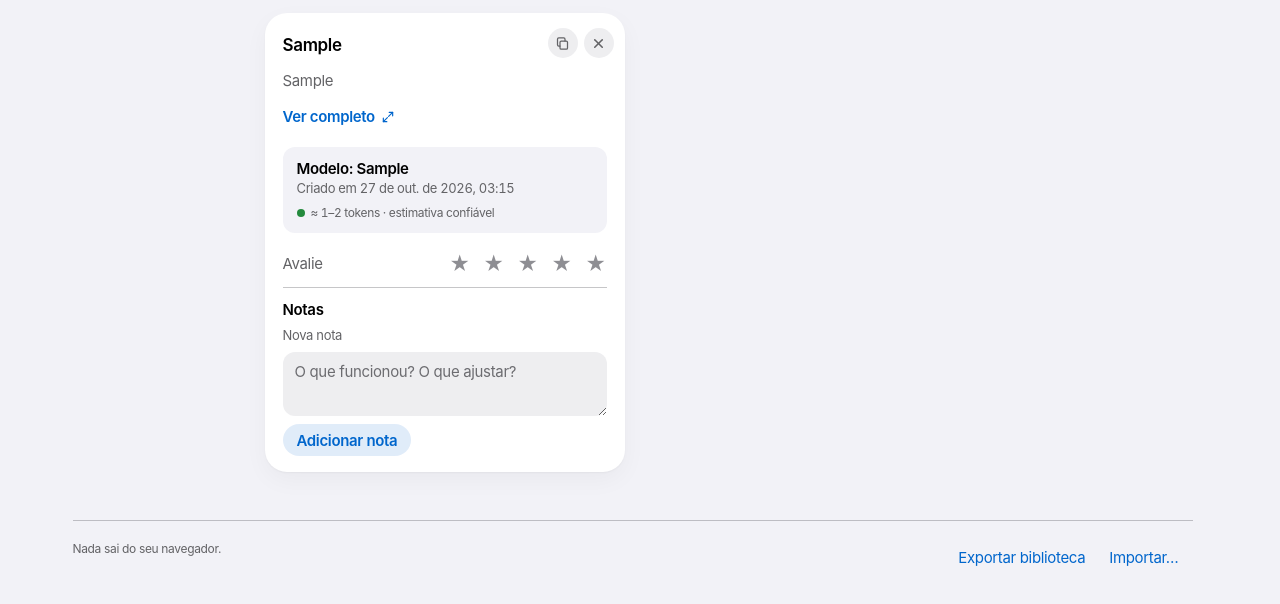
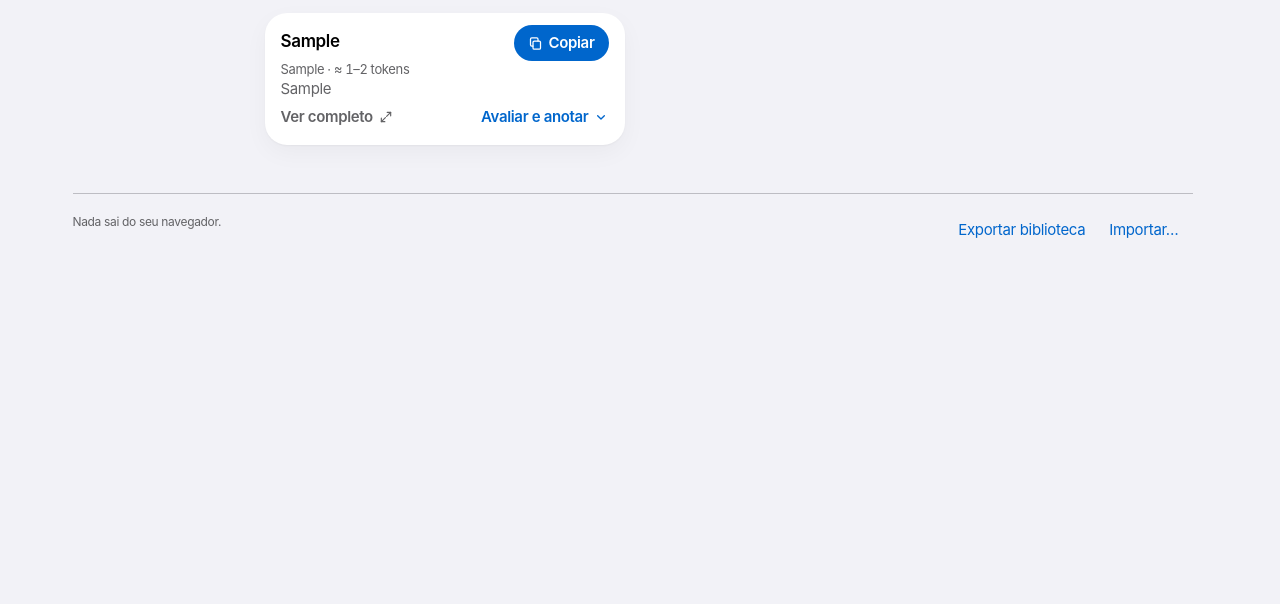
Before and after one commit to heisenico/prompt-vault, a website with bundled scripts: page index.html in a window 1280 px wide. Both pictures are taken after typing "Sample", "Sample", "Sample" into the empty fields and a click on the button "Salvar prompt". Shown: the part 180-784 px from the top of the page. Built offline with nearby package versions, Linux system fonts and the light colour scheme.

Commit message:
feat: dense prompt cards with copy as the primary action
Co-Authored-By: Claude Sonnet 5.5 <noreply@anthropic.com>

```diff
--- a/js/library-view.js
+++ b/js/library-view.js
@@ -45,30 +45,42 @@ export function libraryItems(prompts, view) {
   });
 }
 
-function promptCard(prompt, { editingNoteId, confirmingDeleteId, newPromptId, noteDrafts, noteEditDraft }) {
-  const { id, title, content } = prompt;
+function promptCard(prompt, view) {
+  const { editingNoteId, confirmingDeleteId, newPromptId, noteDrafts, noteEditDraft, expandedIds } = view;
+  const { id, title, content, rating, notes, metadata } = prompt;
   const titleId = `prompt-${id}-title`;
+  const range = formatTokenRange(metadata.tokenEstimate);
+  const confidence = CONFIDENCE_LABELS[metadata.tokenEstimate.confidence];
+  const confirming = id === confirmingDeleteId;
+  const editingNote = notes.some((note) => note.id === editingNoteId);
+  const open = expandedIds.has(id) || confirming || editingNote;
   return html`
       <article class="prompt-card ${id === newPromptId && "is-new"}" data-prompt-id="${id}" aria-labelledby="${titleId}">
         <header class="card-header">
           <h3 class="card-title" id="${titleId}">${title}</h3>
-          <div class="card-actions">
-            <button class="icon-button copy-button" type="button" data-action="copy" data-state="idle" aria-label="Copiar ${title}" title="Copiar prompt">
+          <button class="copy-pill-small" type="button" data-action="copy" data-state="idle" aria-label="Copiar ${title}">
             ${icon("copy", { className: "icon-idle" })}${icon("check", { strokeWidth: 2.5, className: "icon-done" })}
+            <span class="copy-label">Copiar</span>
           </button>
-            <button class="icon-button delete-button" type="button" data-action="delete" aria-label="Excluir ${title}" title="Excluir prompt">
-              ${icon("xmark", { strokeWidth: 2.5 })}
-            </button>
-          </div>
         </header>
-        ${id === confirmingDeleteId && deleteConfirmation(prompt)}
+        <p class="card-meta">${metadata.model}${rating && ` · ★ ${rating}`} · <span aria-hidden="true">≈ ${range} tokens</span><span class="visually-hidden">cerca de ${range.replace("–", " a ")} tokens, ${confidence}</span></p>
         <p class="prompt-preview">${previewOf(content)}</p>
+        <div class="card-footer">
           <button class="open-button" type="button" data-action="open" aria-haspopup="dialog">
             Ver completo<span class="visually-hidden">: ${title}</span>${icon("expand")}
           </button>
-        ${metadataSection(prompt.metadata)}
+          <details class="card-more" ${open && "open"}>
+            <summary>Avaliar e anotar${notes.length > 0 && ` · ${notes.length} ${notes.length === 1 ? "nota" : "notas"}`}${icon("chevron", { className: "summary-chevron" })}</summary>
             ${ratingGroup(prompt)}
             ${notesSection(prompt, editingNoteId, noteDrafts.get(id) ?? "", noteEditDraft)}
+            ${datesSection(metadata)}
+            <div class="card-manage">
+              <button class="text-button" type="button" data-action="edit-prompt">Editar prompt</button>
+              <button class="text-button is-danger" type="button" data-action="delete">Excluir prompt</button>
+            </div>
+            ${confirming && deleteConfirmation(prompt)}
+          </details>
+        </div>
       </article>`;
 }
 
@@ -84,21 +96,12 @@ function deleteConfirmation({ id, title }) {
     </div>`;
 }
 
-function metadataSection({ model, createdAt, updatedAt, tokenEstimate }) {
-  const range = formatTokenRange(tokenEstimate);
-  const confidence = CONFIDENCE_LABELS[tokenEstimate.confidence];
+function datesSection({ createdAt, updatedAt }) {
   return html`
-    <section class="metadata-section" aria-label="Detalhes do prompt">
-      <p class="metadata-model">Modelo: ${model}</p>
-      <div class="metadata-timestamps">
+    <div class="card-dates">
       <p>Criado em <time datetime="${createdAt}">${formatDate(createdAt)}</time></p>
       ${updatedAt !== createdAt && html`<p>Editado em <time datetime="${updatedAt}">${formatDate(updatedAt)}</time></p>`}
-      </div>
-      <p class="token-estimate confidence-${tokenEstimate.confidence}">
-        <span aria-hidden="true">≈ ${range} tokens · ${confidence}</span>
-        <span class="visually-hidden">Cerca de ${range.replace("–", " a ")} tokens, ${confidence}</span>
-      </p>
-    </section>`;
+    </div>`;
 }
 
 /** Radio semantics: one tab stop, arrow keys move (and save) the rating. */
--- a/js/main.js
+++ b/js/main.js
@@ -53,6 +53,8 @@ const view = {
   noteDrafts: new Map(),
   /** Unsaved text of the note being edited, so re-rendering its card keeps the typing. */
   noteEditDraft: null,
+  /** Ids of cards whose "Avaliar e anotar" is open, kept in step by handleLibraryToggle. Never part of a card's signature. */
+  expandedIds: new Set(),
 };
 
 const composer = initComposer(form, {
@@ -325,6 +327,14 @@ function stopConfirmingDelete(promptId) {
   findInCard(promptId, '[data-action="delete"]').focus();
 }
 
+/** `toggle` doesn't bubble, so this is registered in the capture phase. No re-render: the DOM already matches. */
+function handleLibraryToggle(event) {
+  if (!event.target.matches("details.card-more")) return;
+  const promptId = event.target.closest("[data-prompt-id]").dataset.promptId;
+  if (event.target.open) view.expandedIds.add(promptId);
+  else view.expandedIds.delete(promptId);
+}
+
 function handleLibraryClick(event) {
   const control = event.target.closest("button[data-action]");
   if (!control) return;
@@ -447,6 +457,7 @@ async function importLibrary() {
 
 form.elements.content.addEventListener("input", updateCheckup);
 form.elements.isCode.addEventListener("change", updateCheckup);
+promptList.addEventListener("toggle", handleLibraryToggle, true);
 promptList.addEventListener("click", handleLibraryClick);
 promptList.addEventListener("input", handleLibraryInput);
 promptList.addEventListener("submit", handleLibrarySubmit);
--- a/styles/components.css
+++ b/styles/components.css
@@ -461,73 +461,44 @@
   scale: 0.98;
 }
 
-/* 30px glyph circle inside a 44px hit target */
-.icon-button {
-  display: grid;
-  width: 2.75rem;
-  height: 2.75rem;
-  place-items: center;
-  margin-inline: -0.25rem;
-  padding: 0;
+/* Copy is the card's primary action: a filled accent pill. */
+.copy-pill-small {
+  display: inline-flex;
+  min-height: 2.25rem;
+  flex: none;
+  align-items: center;
+  gap: 0.375rem;
+  padding-inline: 0.875rem;
   border: 0;
-  background: transparent;
-  color: var(--color-text-secondary);
-}
-
-.icon-button::before {
-  grid-area: 1 / 1;
-  width: 1.875rem;
-  height: 1.875rem;
-  border-radius: 50%;
-  background: var(--color-fill);
-  content: "";
+  border-radius: var(--radius-pill);
+  background: var(--color-accent);
+  color: var(--color-on-accent);
+  font-size: var(--text-subhead);
+  font-weight: 600;
   transition: background var(--duration-fast) var(--ease-out), scale var(--duration-fast) var(--ease-out);
 }
 
-.icon-button .icon {
-  grid-area: 1 / 1;
+.copy-pill-small .icon {
   width: 0.9375rem;
   height: 0.9375rem;
 }
 
-.icon-button:active::before {
-  scale: 0.9;
+.copy-pill-small:hover {
+  background: var(--color-accent-hover);
 }
 
-.icon-button:focus-visible {
-  outline: none;
+.copy-pill-small:active {
+  scale: 0.97;
 }
 
-.icon-button:focus-visible::before {
-  outline: 3px solid var(--color-focus);
-  outline-offset: 1px;
-}
-
-.copy-button:hover,
-.copy-button[data-state="copied"] {
-  color: var(--color-accent);
-}
-
-.copy-button:hover::before {
-  background: var(--color-accent-soft);
-}
-
-.copy-button .icon-done,
-.copy-button[data-state="copied"] .icon-idle {
+.copy-pill-small .icon-done,
+.copy-pill-small[data-state="copied"] .icon-idle {
   display: none;
 }
 
-.copy-button[data-state="copied"] .icon-done {
+.copy-pill-small[data-state="copied"] .icon-done {
   display: block;
   animation: pop var(--duration-base) var(--ease-spring);
-}
-
-.delete-button:hover {
-  color: var(--color-danger);
-}
-
-.delete-button:hover::before {
-  background: var(--color-danger-soft);
 }
 
 .text-button {
@@ -655,16 +626,15 @@ label.text-button {
 
 .prompt-card {
   min-width: 0;
-  padding: 1.125rem 1.125rem var(--space-4);
+  padding: var(--space-3) var(--space-4);
   border-radius: var(--radius-card);
   background: var(--color-surface);
   box-shadow: var(--shadow-card);
-  transition: box-shadow var(--duration-base) var(--ease-out), translate var(--duration-base) var(--ease-out);
+  transition: box-shadow var(--duration-base) var(--ease-out);
 }
 
 .prompt-card:hover {
   box-shadow: var(--shadow-card-hover);
-  translate: 0 -2px;
 }
 
 .prompt-card.is-new {
@@ -679,43 +649,61 @@ label.text-button {
 }
 
 .card-title {
-  padding-block-start: 0.1875rem;
+  display: -webkit-box;
+  min-width: 0;
+  overflow: hidden;
+  padding-block-start: 0.3125rem;
   font-size: var(--text-body);
   font-weight: 600;
   line-height: 1.3;
   overflow-wrap: anywhere;
+  -webkit-box-orient: vertical;
+  -webkit-line-clamp: 2;
+  line-clamp: 2;
 }
 
-.card-actions {
-  display: flex;
-  flex: none;
-  margin: -0.625rem -0.625rem 0 0;
+.card-meta {
+  overflow: hidden;
+  color: var(--color-text-secondary);
+  font-size: var(--text-footnote);
+  font-variant-numeric: tabular-nums;
+  line-height: 1.25;
+  overflow-wrap: anywhere;
 }
 
 .prompt-preview {
   display: -webkit-box;
   overflow: hidden;
-  margin-block: 0.375rem var(--space-2);
+  margin-block: 0.125rem;
   color: var(--color-text-secondary);
   font-size: var(--text-subhead);
   line-height: 1.33;
   overflow-wrap: anywhere;
   -webkit-box-orient: vertical;
-  -webkit-line-clamp: 3;
-  line-clamp: 3;
+  -webkit-line-clamp: 2;
+  line-clamp: 2;
 }
 
+.card-footer {
+  display: flex;
+  flex-wrap: wrap;
+  align-items: center;
+  justify-content: space-between;
+  column-gap: var(--space-2);
+}
+
+/* An untinted text button: secondary to the copy pill. */
 .open-button {
   display: inline-flex;
-  min-height: 2.25rem;
+  min-height: 2rem;
   align-items: center;
   gap: 0.375rem;
-  margin: 0 0 var(--space-3) -0.625rem;
+  margin-inline-start: -0.625rem;
   padding-inline: 0.625rem;
   border: 0;
   border-radius: var(--radius-pill);
   background: transparent;
-  color: var(--color-accent);
+  color: var(--color-text-secondary);
   font-size: var(--text-subhead);
   font-weight: 600;
   transition: background var(--duration-fast) var(--ease-out);
@@ -728,63 +716,78 @@ label.text-button {
 }
 
 .open-button:hover {
-  background: var(--color-accent-soft);
+  background: var(--color-fill);
 }
 
 .open-button:hover .icon {
   translate: 2px -2px;
 }
 
-.metadata-section {
-  margin-block-end: 0.875rem;
-  padding: var(--space-3) 0.875rem;
-  border-radius: var(--radius-control);
-  background: var(--color-surface-sunken);
+.card-more {
+  min-width: 0;
+  margin-inline-start: auto;
 }
 
-.metadata-model {
+.card-more[open] {
+  flex: 1 0 100%;
+}
+
+.card-more > summary {
+  display: flex;
+  min-height: 2rem;
+  align-items: center;
+  justify-content: flex-end;
+  gap: 0.25rem;
+  margin-inline-end: -0.625rem;
+  padding-inline: 0.625rem;
+  border-radius: var(--radius-pill);
+  color: var(--color-accent);
+  cursor: pointer;
   font-size: var(--text-subhead);
   font-weight: 600;
-  overflow-wrap: anywhere;
+  list-style: none;
+  transition: background var(--duration-fast) var(--ease-out);
 }
 
-.metadata-timestamps {
-  margin-block-start: 0.125rem;
+.card-more > summary::-webkit-details-marker {
+  display: none;
+}
+
+.card-more > summary:hover {
+  background: var(--color-accent-soft);
+}
+
+.card-more[open] > summary {
+  justify-content: space-between;
+}
+
+.summary-chevron {
+  width: 1rem;
+  height: 1rem;
+  flex: none;
+  transition: rotate var(--duration-base) var(--ease-out);
+}
+
+.card-more[open] > summary .summary-chevron {
+  rotate: 180deg;
+}
+
+.card-more[open] > summary + * {
+  margin-block-start: var(--space-2);
+}
+
+.card-dates {
+  margin-block-start: var(--space-3);
   color: var(--color-text-secondary);
   font-size: var(--text-footnote);
   font-variant-numeric: tabular-nums;
 }
 
-.token-estimate {
+.card-manage {
   display: flex;
-  align-items: center;
-  gap: 0.375rem;
+  flex-wrap: wrap;
+  justify-content: space-between;
   margin-block-start: var(--space-2);
-  color: var(--color-text-secondary);
-  font-size: var(--text-caption);
-  font-variant-numeric: tabular-nums;
-}
-
-/* Status color is always paired with the confidence label, never color alone. */
-.token-estimate::before {
-  width: 0.5rem;
-  height: 0.5rem;
-  flex: none;
-  border-radius: 50%;
-  background: currentColor;
-  content: "";
-}
-
-.confidence-high::before {
-  background: var(--color-success);
-}
-
-.confidence-medium::before {
-  background: var(--color-warning);
-}
-
-.confidence-low::before {
-  background: var(--color-danger);
 }
 
 /* ---------- Rating ---------- */
@@ -958,7 +961,9 @@ label.text-button {
 
   .text-button,
   .danger-button,
-  .open-button {
+  .open-button,
+  .copy-pill-small,
+  .card-more > summary {
     min-height: 2.75rem;
   }
 }
```
Also changed, not shown: tests/library-view.test.js (+37 -1 lines). Lines whose indentation alone changed are shown as unchanged.
